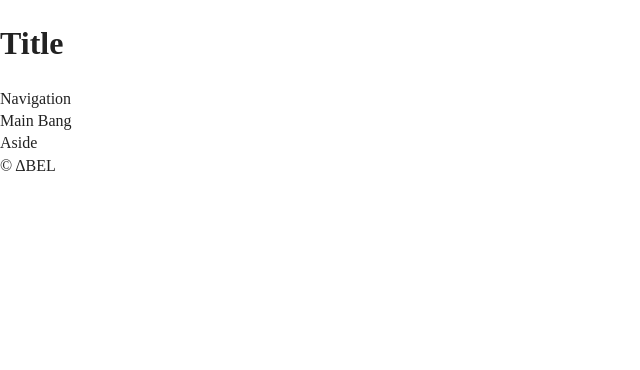
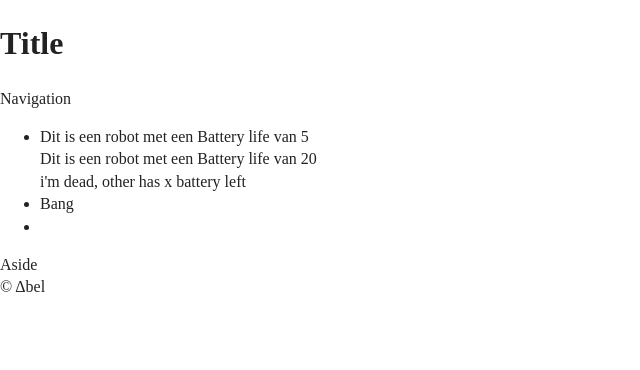
Before and after one commit to geertvangent/webdev2018, a PHP site: page / in a window 1280 px wide. Shown: the top 370 px of the page, without its empty margins (0-640 px from the left). Run offline with PHP 8.4, Linux system fonts and the light colour scheme; some libraries are stand-ins or nearby versions.

Commit message:
-21032018-

```diff
--- a/pages/newclass.php
+++ b/classes/newclass.php
@@ -16,13 +16,15 @@ class NewClass{
     */
     private $necessaryData;
 
-    /* __con (parameter) : de basis  */
-    function  __construct($data){
+    /* __con (parameter) : de basis (How2Build)
+        is altijd public
+        __ (< magic method) */
+    public function  __construct($data){
         $this->necessaryData = $data;
     }
 
     function canFly(){
-        echo ' Bang';
+        echo ' Bang ';
     }
 
 
--- a/pages/pageBuilderNonAbstract.php
+++ b/classes/pageBuilderNonAbstract.php
@@ -31,7 +31,7 @@
     }
 
     static function showFooter(){
-        echo '&copy; &Delta;BEL';
+        echo '&copy; &Delta;bel';
     }
 
 
--- a/pages/pagebuilder.php
+++ b/classes/pagebuilder.php
@@ -4,6 +4,7 @@ examen tip
 - camelCase : functie
 - PascalCase : klasse
 - Upper : constanten 'CONST'
+ *
  */
 /*
 Recap--
@@ -41,6 +42,10 @@ CRUD: create read update delete
 
 
  */
+
+/* enkel includen, niet meer in index */
+include 'robot.php';
+
                 // PascalCase
  abstract class PageBuilder{
 
@@ -58,7 +63,16 @@ CRUD: create read update delete
      }
 
      static function showMain(){
-         echo 'Main';
+         /* nieuwe robot (object) aangemaakt met een battery waarde */
+         $showRobot = new Robot( 5);
+         /* print */
+         echo $showRobot->maakZichtbaar();
+
+         $showRobot2 = new Robot(20);
+         echo $showRobot2->maakZichtbaar();
+
+         $showRobot->fight($showRobot2);
+
      }
 
      static function showAside(){
@@ -66,7 +80,7 @@ CRUD: create read update delete
      }
 
      static function showFooter(){
-            echo '&copy; &Delta;BEL';
+            echo '&copy; &Delta;bel';
         }
 
  };
--- /dev/null
+++ b/classes/robot.php
@@ -0,0 +1,52 @@
+<?php
+/**
+ * Created by PhpStorm.
+ * User: abel
+ * Date: 21/03/18
+ * Time: 19:28
+ */
+
+include 'weapon.php';
+
+class Robot{
+
+    //properties
+
+    private $_batteryPower;
+    private $_Weapon;
+
+    // datatype specificatie kan enkel via de parameter
+    public function __construct(int $battery){
+        $this->_Weapon =  new Weapon();
+        $this->_batteryPower = $battery;
+
+    }
+
+    function maakZichtbaar(){
+        return "Dit is een robot met een Battery life van ".$this->_batteryPower."</br>";
+    }
+
+    function fight(Robot $rival){
+        $result = $this->_batteryPower - $rival->_batteryPower;
+        $result2 = $rival->_batteryPower - $this->_batteryPower;
+
+        $this->_batteryPower = $result;
+        $rival->_batteryPower = $result2;
+
+        if ($result <= 0){
+            echo "i'm dead, other has x battery left";
+        }else{
+            echo "other died, i have x battery left";
+        };
+    }
+
+    function fight2(Robot $rival){
+        if ($this->_batteryPower < $rival->_batteryPower){
+            echo "i'm dead, other has x battery left";
+        }else if($this->_batteryPower = $rival->_batteryPower){
+            echo "equal";
+        }else{
+            echo "other died, i have x battery left";
+        };
+    }
+}
--- /dev/null
+++ b/classes/weapon.php
@@ -0,0 +1,18 @@
+<?php
+/**
+ * Created by PhpStorm.
+ * User: abel
+ * Date: 21/03/18
+ * Time: 19:32
+ */
+
+class Weapon{
+
+    private $_drain;
+    /*
+    public function __construct(){
+        $this->_drain;
+    }
+*/
+
+}
--- a/index.php
+++ b/index.php
@@ -1,7 +1,7 @@
 <?php
-        include 'pages/pagebuilder.php';
-        //include 'pages/pageBuilderNonAbstract.php';
-        include 'pages/newclass.php';
+        include 'classes/pagebuilder.php';
+        //include 'classes/pageBuilderNonAbstract.php';
+        include 'classes/newclass.php';
 ?>
 <!doctype html>
 <html class="no-js" lang="">
@@ -33,15 +33,21 @@
         </header>
 
         <main>
-            <?php
-            PageBuilder:: showMain();
-
-            /*STATIC
-                   NewClass:: canFly();
-            */   /* var aangemaakt             datatype meegegeven? */
-            $superHeroMan = new NewClass("nestring");
-            $superHeroMan->canFly();
-            ?>
+            <ul>
+                <li>
+                    <?php
+                    /* STATIC opvraging */
+                    PageBuilder:: showMain();
+                    ?>
+                </li>
+                <li> <?php
+                    $superHeroMan = new NewClass("nestring");
+                    $superHeroMan->canFly();
+                    ?>
+                </li>
+                <li>
+                </li>
+            </ul>
 
         </main>
 
@@ -50,11 +56,7 @@
         </aside>
 
         <footer>
-        <?php
-                PageBuilder::showFooter();
-            /*$footer = new Footer();
-            $footer->showFooter();*/
-        ?>
+        <?php PageBuilder::showFooter(); ?>
         </footer>
 
         <!-- <script src="js/vendor/modernizr-3.5.0.min.js"></script> -->
```
Also changed, not shown: .htaccess, classes/cheatsheetObject.php (renamed from pages/cheatsheetObject.php).
